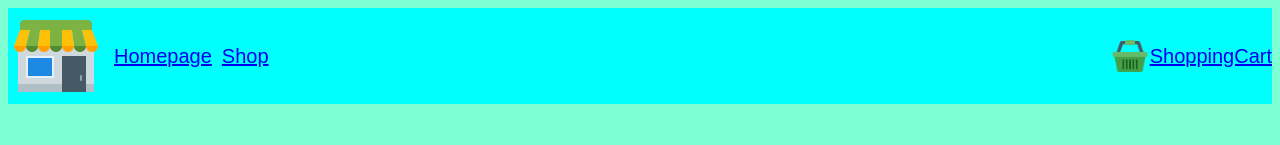
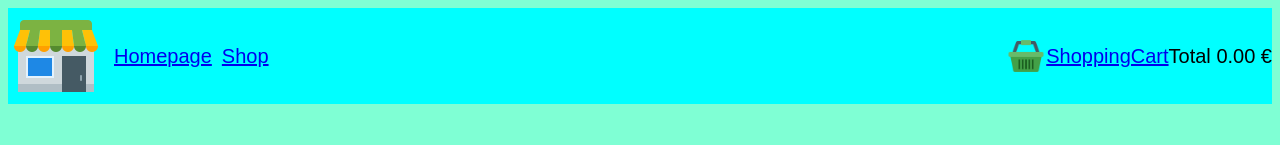
Before and after one commit to Paul-prog44/Shopping-Site, a React (Vite) app: page /shoppingpage in a window 1280 px wide. Shown: the top 145 px of the page. Built offline with nearby package versions, Linux system fonts and the light colour scheme; no server answers.

Commit message:
Add addToCart fct, display total price

```diff
--- a/src/ShoppingPage.jsx
+++ b/src/ShoppingPage.jsx
@@ -9,6 +9,8 @@ function ShoppingPage() {
     const [products, setProducts] = useState(null)
     const [loading, setLoading] = useState(true)
     const [error, setError] = useState(null)
+    const [shoppingCart , setShoppingCart] = useState([])
+
 
 
     useEffect(() => {
@@ -33,17 +35,21 @@ function ShoppingPage() {
     }, [])
 
 
-    console.log(products)
+    const addProduct = (newProduct) => {
+        setShoppingCart([...shoppingCart, newProduct])
+    }
+
+
     return (
         <>
-            <NavigationBar/>
+            <NavigationBar shoppingCart={shoppingCart}/>
             <h1>Shopping page</h1>
             {loading && <p>Veuillez patientez</p>}
             {error && <p>Une erreur est survenue, merci de réessayer</p>}
             {/* TODO Faire une carte pour chaque objet */}
             <div style={{display:"flex", flexWrap: "wrap"}}>
             {products && (products.map(product =>
-                <ObjectCard key={product.id} product={product}/>
+                <ObjectCard key={product.id} product={product} addProduct={addProduct}/>
             ))}
             </div>
         </>
--- a/src/components/navigationBar/NavigationBar.jsx
+++ b/src/components/navigationBar/NavigationBar.jsx
@@ -12,7 +12,13 @@ const divStyle = {
     alignItems:'center'
 }
 
-function NavigationBar() {
+function NavigationBar({shoppingCart}) {
+    let total = 0
+    //On vérifie si shopping cart n'est pas null avant de mapper sur les élements qu'il contient
+    shoppingCart && shoppingCart.map((product) => {
+        total += product.price
+    })
+
     return (
         <div className={styles.navbar}>
             <div style={divStyle}>
@@ -23,6 +29,7 @@ function NavigationBar() {
             <div style={divStyle}>
                 <img src={panier} style={{width:40}}/>
                 <Link to="/shoppingcart">ShoppingCart</Link>
+                <p>Total {total.toFixed(2)} €</p>
             </div>
         </div>
 
--- a/src/components/objectCard/ObjectCard.jsx
+++ b/src/components/objectCard/ObjectCard.jsx
@@ -1,11 +1,20 @@
 import './objectCard.css'
 
-function ObjectCard({product}) {
+function ObjectCard({product, addProduct}) {
+    const onButtonClick = () => {
+        addProduct(product)
+    }
+
     return (
         <div className="productCard">
         <img src={product.image} style={{width:150}}/>
         <p>{product.title}</p>
         <p>{product.price}€</p>
+        <button
+            type='button'
+            onClick={onButtonClick}>
+            Ajouter
+        </button>
         </div>
     )
 }
```
